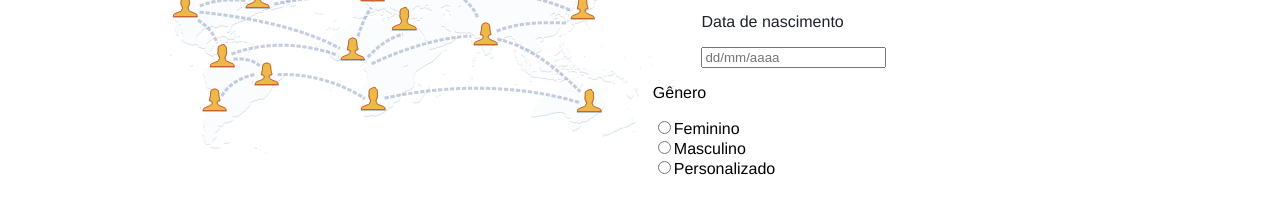
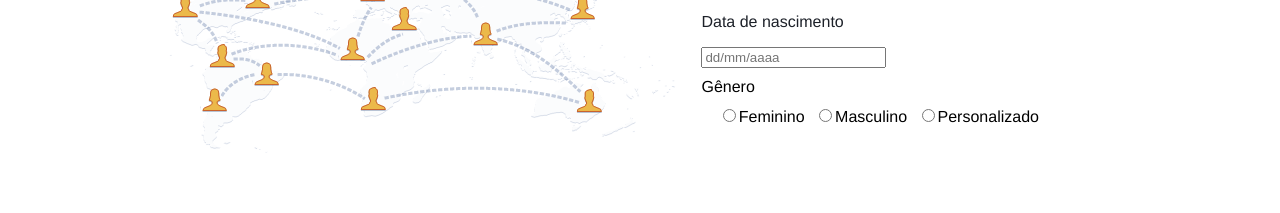
Before and after one commit to tryber/sd-03-block6-project-facebook-signup, a plain HTML site: page index.html in a window 1280 px wide. Shown: the part 245-458 px from the top of the page. Drawn offline with Linux system fonts and the light colour scheme.

Commit message:
radio buttoms alinhados

```diff
--- a/index.html
+++ b/index.html
@@ -58,10 +58,12 @@
             </section>
           </section>
           <section class="genero">
-            <p>Gênero</p>
-            <input type="radio" name="genero" value="feminino">Feminino<br>
-            <input type="radio" name="genero" value="masculino">Masculino<br>
-            <input type="radio" name="genero" value="personalizado">Personalizado<br>
+            <p class="name-genero">Gênero</p>
+            <section class="inputs">
+              <input class="input-genero" type="radio" name="genero" value="feminino">Feminino
+              <input class="input-genero" type="radio" name="genero" value="masculino">Masculino
+              <input class="input-genero" type="radio" name="genero" value="personalizado">Personalizado
+            </section>
           </section>
         </article>
       </section>
--- a/style.css
+++ b/style.css
@@ -107,3 +107,19 @@ span {
   color: white;
   padding: 4px;
 }
+
+.name-genero {
+  margin: auto;
+  margin-bottom: 10px;
+  margin-top: 10px;
+  width: 80%;
+}
+
+.input-genero {
+  display: inline-block;
+  margin-left: 10px;
+}
+
+.inputs {
+  margin-left: 60px;
+}
```
